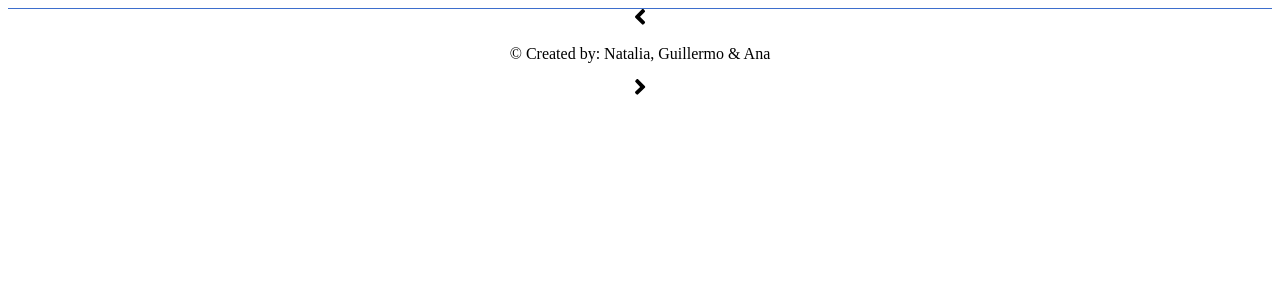
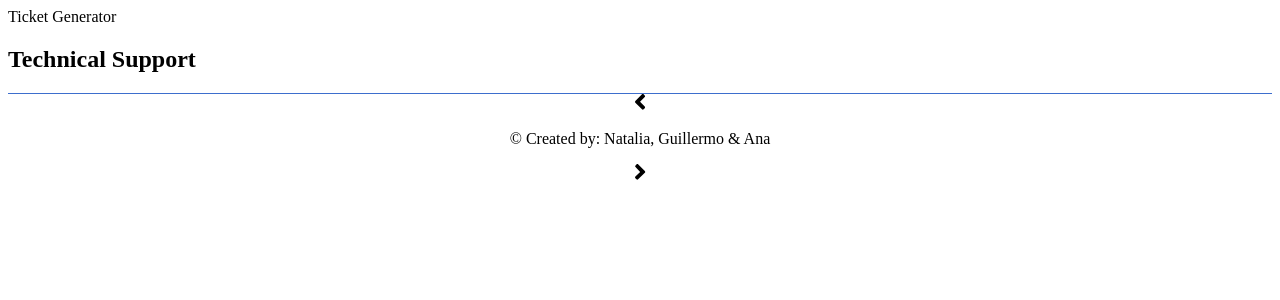
Before and after one commit to kayyra/Support-app, an Angular app in the folder src/main/frontend/: page / in a window 1280 px wide. Shown: the top 300 px of the page. Built offline with nearby package versions, Linux system fonts and the light colour scheme.

Commit message:
Added formulary component

```diff
--- a/src/main/frontend/src/app/app.component.html
+++ b/src/main/frontend/src/app/app.component.html
@@ -1 +1,3 @@
+<app-formulary></app-formulary>
+
 <app-footer></app-footer>
--- a/src/main/frontend/src/app/app.module.ts
+++ b/src/main/frontend/src/app/app.module.ts
@@ -4,12 +4,14 @@ import { BrowserModule } from '@angular/platform-browser';
 import { AppRoutingModule } from './app-routing.module';
 import { AppComponent } from './app.component';
 import { FooterComponent } from './global/footer/footer.component';
+import { FormularyComponent } from './formulary/formulary.component';
 
 
 @NgModule({
   declarations: [
     AppComponent,
     FooterComponent,
+    FormularyComponent,
 
   ],
   imports: [
--- /dev/null
+++ b/src/main/frontend/src/app/formulary/formulary.component.html
@@ -0,0 +1,13 @@
+<form>
+<div>
+<label>Ticket Generator</label>
+<h2>Technical Support</h2>
+
+
+</div>
+
+
+
+
+
+</form>
--- /dev/null
+++ b/src/main/frontend/src/app/formulary/formulary.component.ts
@@ -0,0 +1,29 @@
+import { Component, OnInit } from '@angular/core';
+import { FormGroup, FormBuilder, Validators } from '@angular/forms';
+
+@Component({
+  selector: 'app-formulary',
+  templateUrl: './formulary.component.html',
+  styleUrls: ['./formulary.component.scss']
+})
+export class FormularyComponent {
+  myForm: FormGroup;
+
+  constructor(
+    public fb: FormBuilder
+  ) {
+    this.myForm = this.fb.group({
+      name: ['', [Validators.required]],
+      email: ['', [Validators.required]],
+      problem: ['', [Validators.required]],
+      describe: ['', [Validators.required]],
+
+
+    });
+  }
+ngOnInit() {  }
+
+saveData() {
+  console.log(this.myForm.value);
+}
+}
```
Also changed, not shown: src/main/frontend/src/app/formulary/formulary.component.scss (added), 1 other file (tests, documents, lock files or other folders).
